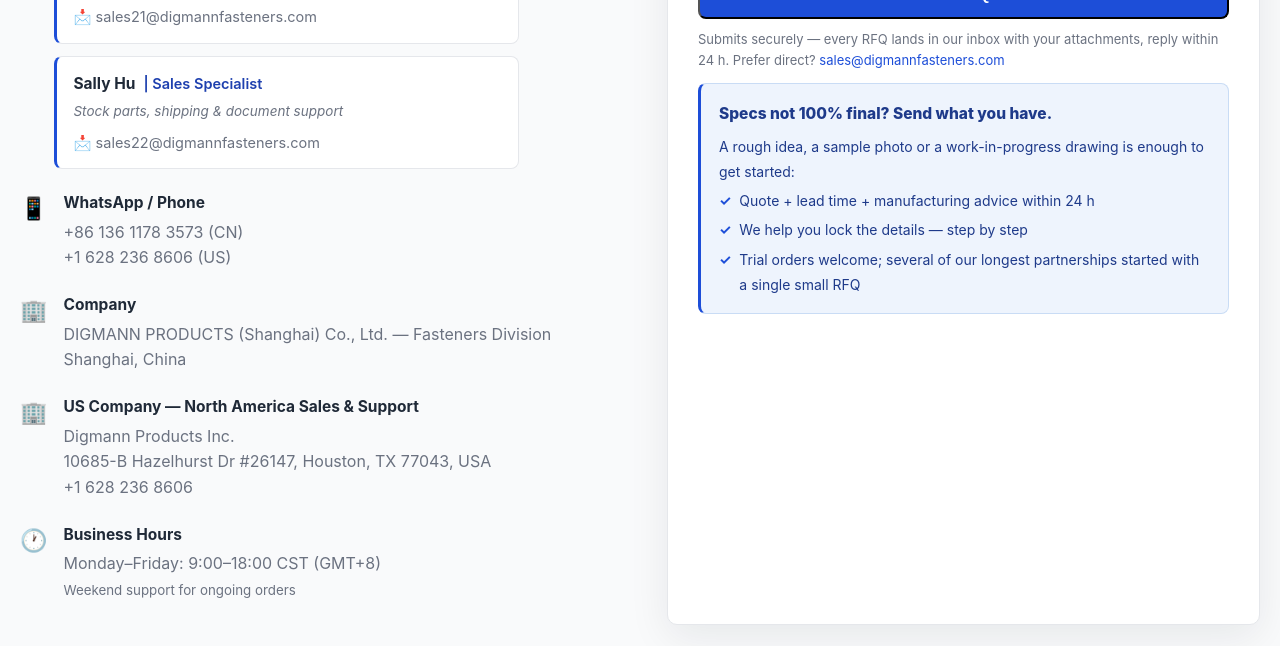
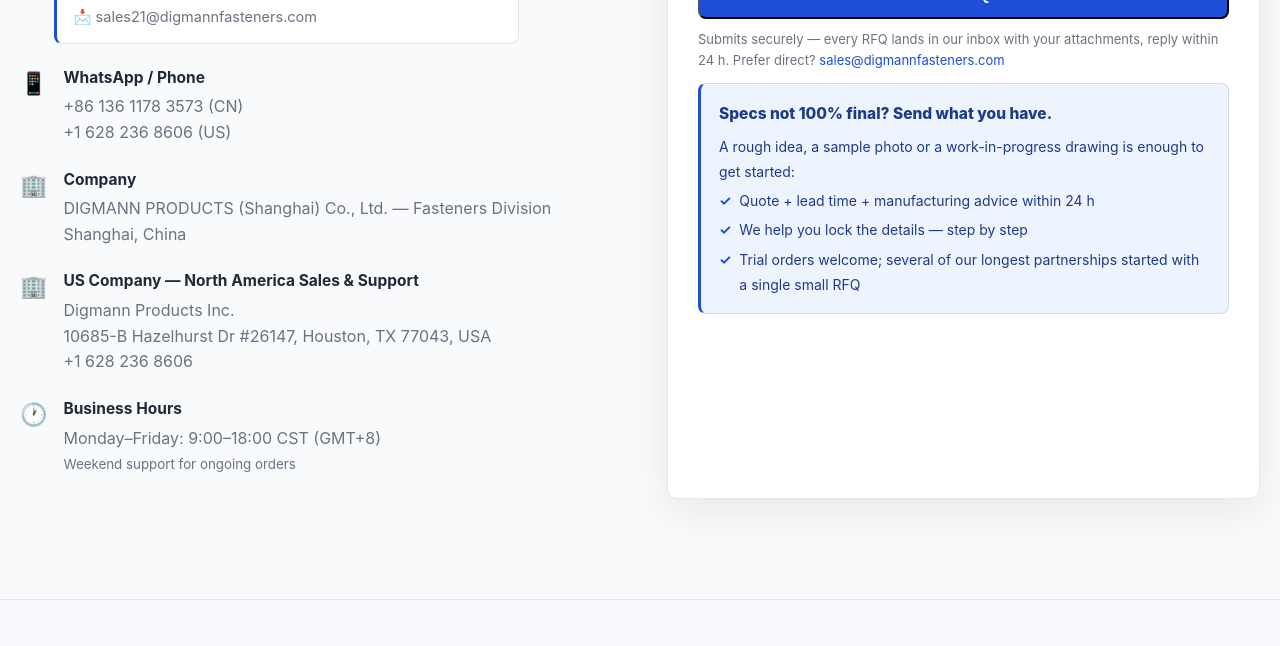
Before and after one commit to qiaofeng125-create/digmannfasteners, a plain HTML site: page index.html in a window 1280 px wide. Shown: the part 10668-11314 px from the top of the page. Drawn offline with Linux system fonts and the light colour scheme.

Commit message:
contact block: keep only General inbox + David + Lora (Sally card removed)

```diff
--- a/index.html
+++ b/index.html
@@ -862,11 +862,6 @@
                                 <div class="p-focus">Quotation, samples, order follow-up</div>
                                 <div class="p-mail">&#128233; <a href="mailto:sales21@digmannfasteners.com">sales21@digmannfasteners.com</a></div>
                             </div>
-                            <div class="person-card">
-                                <div class="p-head"><strong>Sally Hu</strong><span class="p-role">| Sales Specialist</span></div>
-                                <div class="p-focus">Stock parts, shipping &amp; document support</div>
-                                <div class="p-mail">&#128233; <a href="mailto:sales22@digmannfasteners.com">sales22@digmannfasteners.com</a></div>
-                            </div>
                         </div>
                     </div>
                     <div class="contact-item">
```
